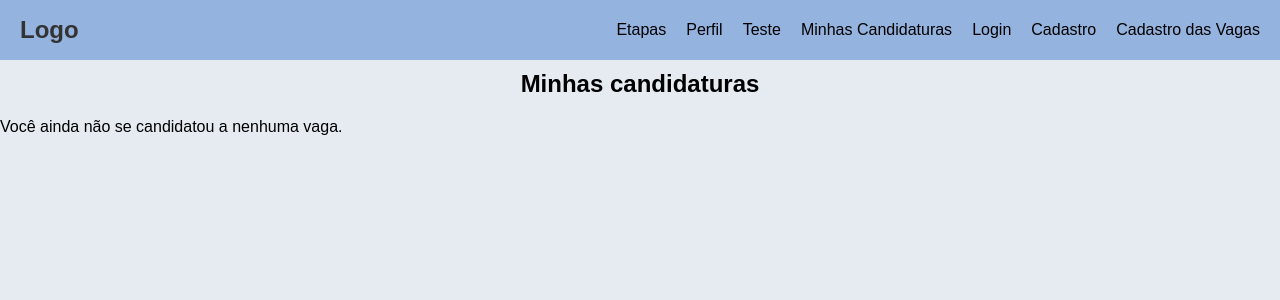
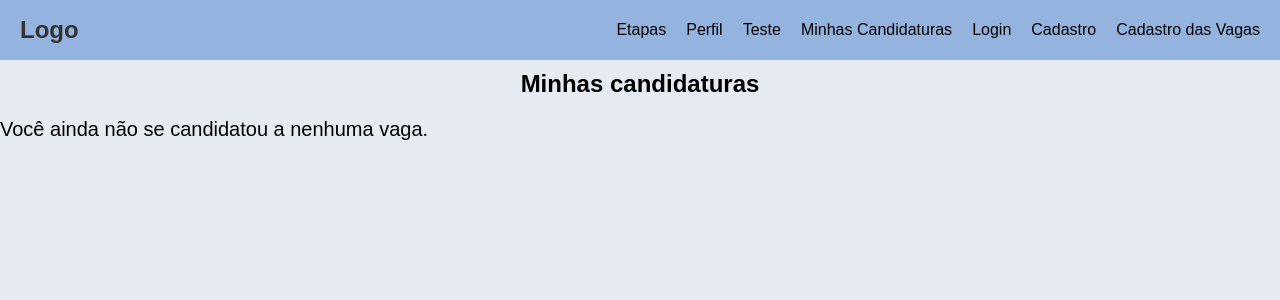
Before and after one commit to 211232023/DevLab, a React (Create React App) app in the folder RH_Projetos/frontend/: page /candidaturas in a window 1280 px wide. Shown: the top 300 px of the page. Built offline with nearby package versions, Linux system fonts and the light colour scheme.

Commit message:
Update MinhasCandidaturas

```diff
--- a/RH_Projetos/frontend/src/pages/candidatos/MinhasCandidaturas.css
+++ b/RH_Projetos/frontend/src/pages/candidatos/MinhasCandidaturas.css
@@ -1,21 +1,23 @@
 .lista-vagas {
     background-color: #f9f9f9;
     border: 1px solid #ddd;
-    border-radius: 5px;
+    border-radius: 15px;
     padding: 20px;
     margin-bottom: 10px;
     margin-right: 20px;
 }
 .bt-informacao {
     background-color: cornflowerblue;
+    font-size: 15px;
+    font-style: italic;
+    color: black;
     border-radius: 5px;
     padding: 10px;
     cursor: pointer;
     font-weight: bold;
-    border-color: black;
     margin: 5px;
     margin-bottom: 15px;
-    transition: background-color 0.3s;
+    transition: background-color 0.2s;
     float: right;
 }
 .bt-informacao:hover {
@@ -32,3 +34,6 @@
     margin-top: 15px;
     color: brown;
 }
+.semVaga {
+    font-size: 20px;
+}
--- a/RH_Projetos/frontend/src/pages/candidatos/MinhasCandidaturas.jsx
+++ b/RH_Projetos/frontend/src/pages/candidatos/MinhasCandidaturas.jsx
@@ -14,7 +14,7 @@ const MinhasCandidaturas = () => {
 
     const renderVagas = () => {
         if (vagasCandidatadas.length === 0) {
-            return <p>Você ainda não se candidatou a nenhuma vaga.</p>;
+            return <p className="semVaga">Você ainda não se candidatou a nenhuma vaga.</p>;
         }
         return (
             <ul>
```
